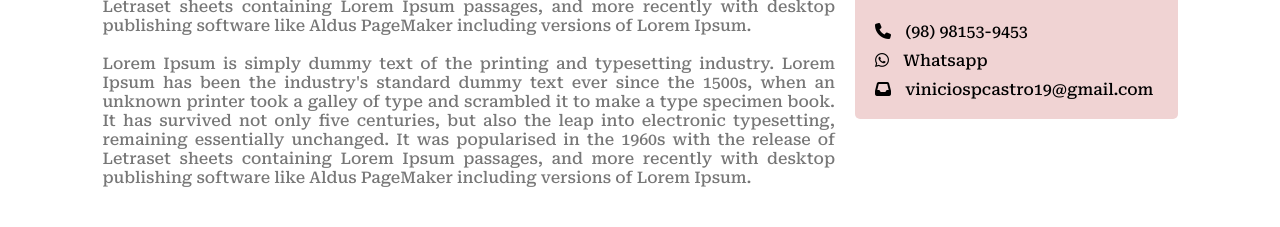
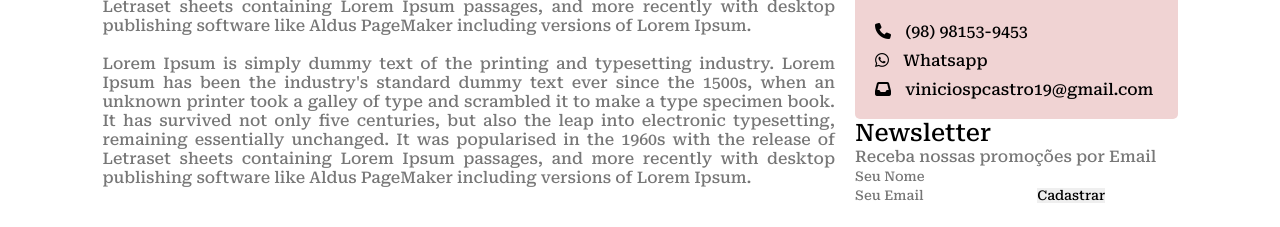
Before and after one commit to Vinicioscastro/HTMLeCSSnaPratica, a plain HTML site: page index.html in a window 1280 px wide. Shown: the part 649-876 px from the top of the page. Drawn offline with Linux system fonts and the light colour scheme.

Commit message:
iniciando a NewsLetter

```diff
--- a/index.html
+++ b/index.html
@@ -90,6 +90,15 @@
           <li><i class="fa-solid fa-inbox"></i> viniciospcastro19@gmail.com</li>
         </ul>
       </aside>
+      <section class="newsletter">
+        <h2>Newsletter</h2>
+        <p>Receba nossas promoções por Email</p>
+        <form class="mande">
+            <input type="text" name="" placeholder="Seu Nome" id="">
+            <input type="email" name="" placeholder="Seu Email" id="">
+            <button>Cadastrar</button>
+        </form>
+      </section>
     </main>
   </body>
 </html>
```
